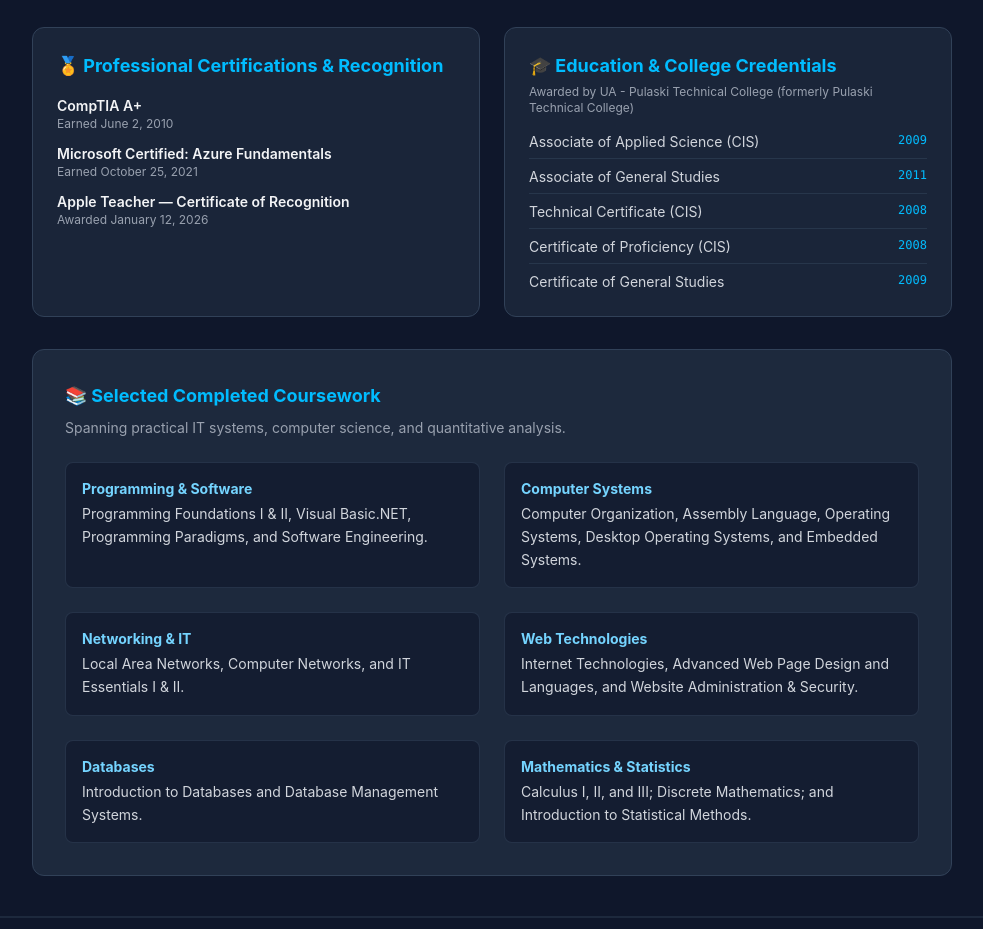
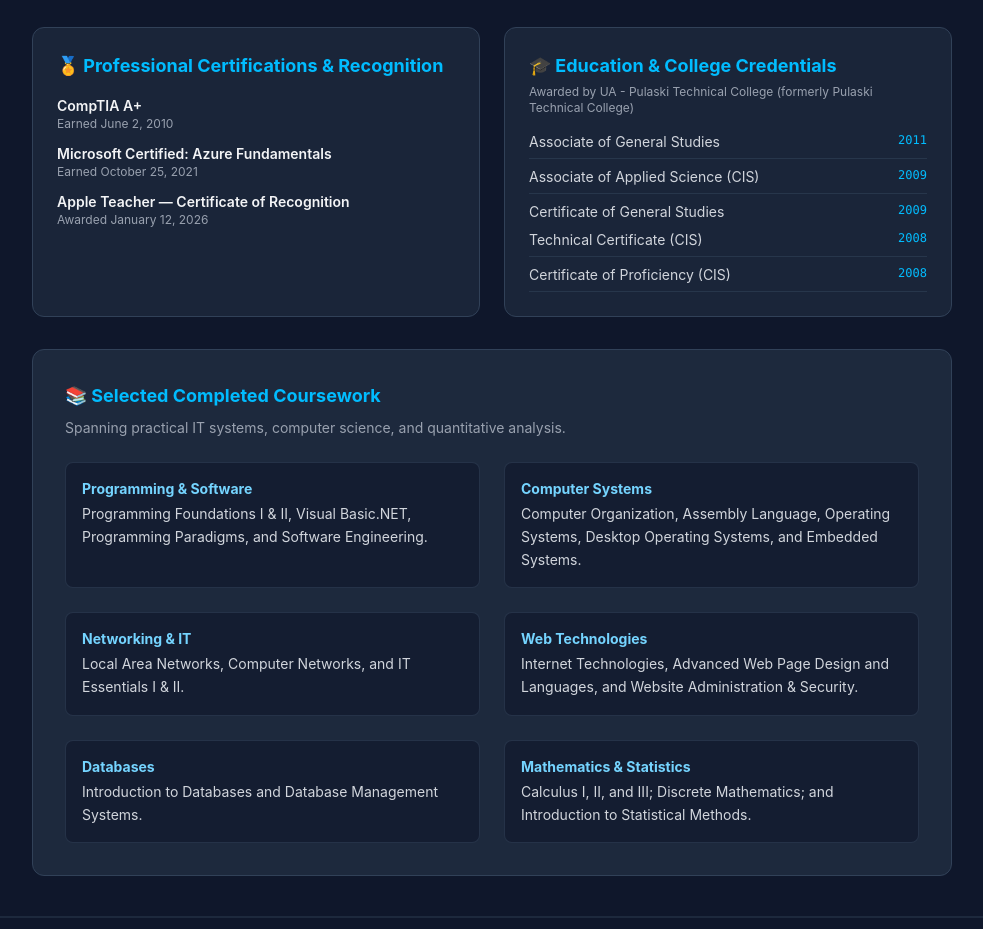
Before and after one commit to gatekeeper501/Tech, a Next.js app: page / in a window 1280 px wide. Shown: the part 1500-2429 px from the top of the page, without its empty margins (148-1131 px from the left). Built offline with nearby package versions, Linux system fonts and the light colour scheme.

Commit message:
feat: finalize reverse chronological AboutStory component

```diff
--- a/components/AboutStory.js
+++ b/components/AboutStory.js
@@ -58,12 +58,16 @@
             </p>
             <ul className="space-y-2 text-sm text-gray-300">
               <li className="flex justify-between border-b border-slate-700/60 pb-1.5">
+                <span>Associate of General Studies</span>
+                <span className="text-sky-400 font-mono text-xs">2011</span>
+              </li>
+              <li className="flex justify-between border-b border-slate-700/60 pb-1.5">
                 <span>Associate of Applied Science (CIS)</span>
                 <span className="text-sky-400 font-mono text-xs">2009</span>
               </li>
-              <li className="flex justify-between border-b border-slate-700/60 pb-1.5">
-                <span>Associate of General Studies</span>
-                <span className="text-sky-400 font-mono text-xs">2011</span>
+              <li className="flex justify-between">
+                <span>Certificate of General Studies</span>
+                <span className="text-sky-400 font-mono text-xs">2009</span>
               </li>
               <li className="flex justify-between border-b border-slate-700/60 pb-1.5">
                 <span>Technical Certificate (CIS)</span>
@@ -72,10 +76,6 @@
               <li className="flex justify-between border-b border-slate-700/60 pb-1.5">
                 <span>Certificate of Proficiency (CIS)</span>
                 <span className="text-sky-400 font-mono text-xs">2008</span>
-              </li>
-              <li className="flex justify-between">
-                <span>Certificate of General Studies</span>
-                <span className="text-sky-400 font-mono text-xs">2009</span>
               </li>
             </ul>
           </div>
```
